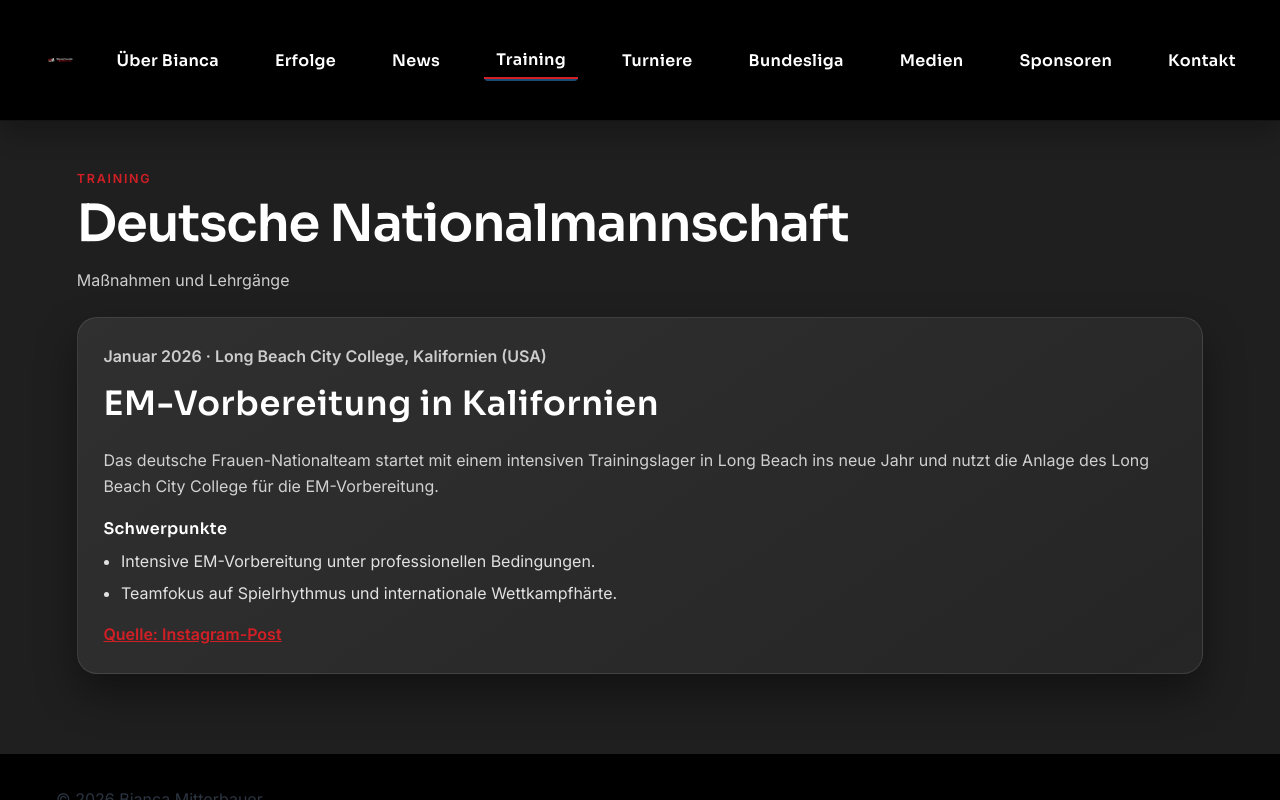
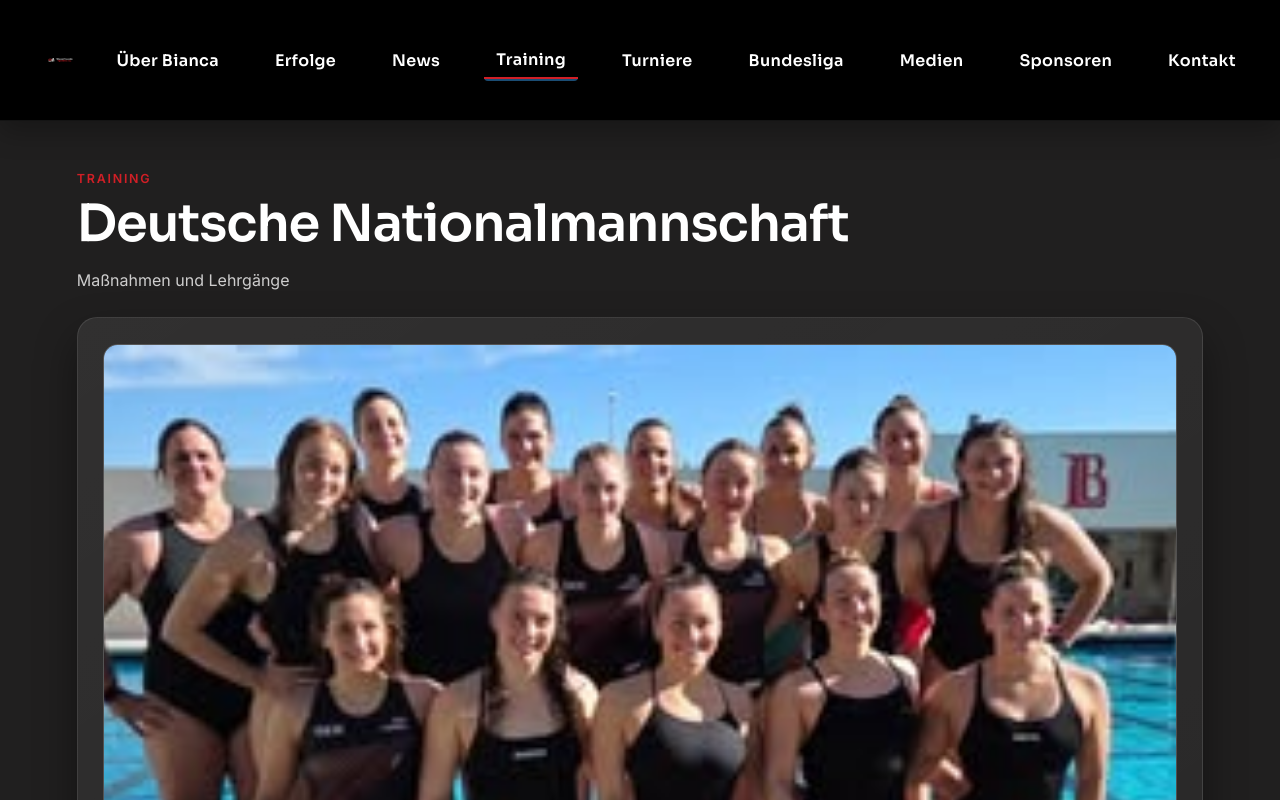
Before and after one commit to biancamitterbauer/bianca-waterpolo, an Angular app: page /training in a window 1280 px wide. Built offline with nearby package versions, Linux system fonts and the light colour scheme.

Commit message:
feat(training): show 4th Instagram image in EM prep card

```diff
--- a/src/app/features/training/training.component.html
+++ b/src/app/features/training/training.component.html
@@ -7,6 +7,10 @@
     </header>
 
     <article class="training-card" *ngFor="let update of updates">
+      <figure class="training-image-wrap">
+        <img class="training-image" [src]="update.imageSrc" [alt]="update.imageAlt" decoding="async" loading="lazy" />
+      </figure>
+
       <p class="training-meta">{{ update.period }} · {{ update.location }}</p>
       <h2>{{ update.title }}</h2>
       <p class="muted">{{ update.summary }}</p>
--- a/src/app/features/training/training.component.scss
+++ b/src/app/features/training/training.component.scss
@@ -51,6 +51,21 @@
   box-shadow: 0 20px 42px rgba(0, 0, 0, 0.42);
 }
 
+.training-image-wrap {
+  margin: 0 0 0.9rem;
+  border-radius: 0.9rem;
+  overflow: hidden;
+  border: 1px solid rgba(255, 255, 255, 0.18);
+}
+
+.training-image {
+  display: block;
+  width: 100%;
+  height: auto;
+  aspect-ratio: 4 / 3;
+  object-fit: cover;
+}
+
 .training-meta {
   margin: 0 0 0.5rem;
   font-weight: 700;
--- a/src/app/features/training/training.component.ts
+++ b/src/app/features/training/training.component.ts
@@ -7,6 +7,8 @@ type TrainingUpdate = {
   title: string;
   period: string;
   location: string;
+  imageSrc: string;
+  imageAlt: string;
   summary: string;
   focus: string[];
   sourceUrl: string;
@@ -29,13 +31,15 @@ export class TrainingComponent {
       title: 'EM-Vorbereitung in Kalifornien',
       period: 'Januar 2026',
       location: 'Long Beach City College, Kalifornien (USA)',
+      imageSrc: 'assets/images/instagram/DTZglBBFEMi_4.jpg',
+      imageAlt: 'EM-Vorbereitung in Kalifornien – 4. Bild des Instagram-Posts',
       summary:
         'Das deutsche Frauen-Nationalteam startet mit einem intensiven Trainingslager in Long Beach ins neue Jahr und nutzt die Anlage des Long Beach City College für die EM-Vorbereitung.',
       focus: [
         'Intensive EM-Vorbereitung unter professionellen Bedingungen.',
         'Teamfokus auf Spielrhythmus und internationale Wettkampfhärte.',
       ],
-      sourceUrl: 'https://www.instagram.com/p/DTZglBBFEMi/?img_index=1',
+      sourceUrl: 'https://www.instagram.com/p/DTZglBBFEMi/?img_index=4',
     },
   ];
 
```
Also changed, not shown: src/assets/images/instagram/DTZglBBFEMi_4.jpg (added).
